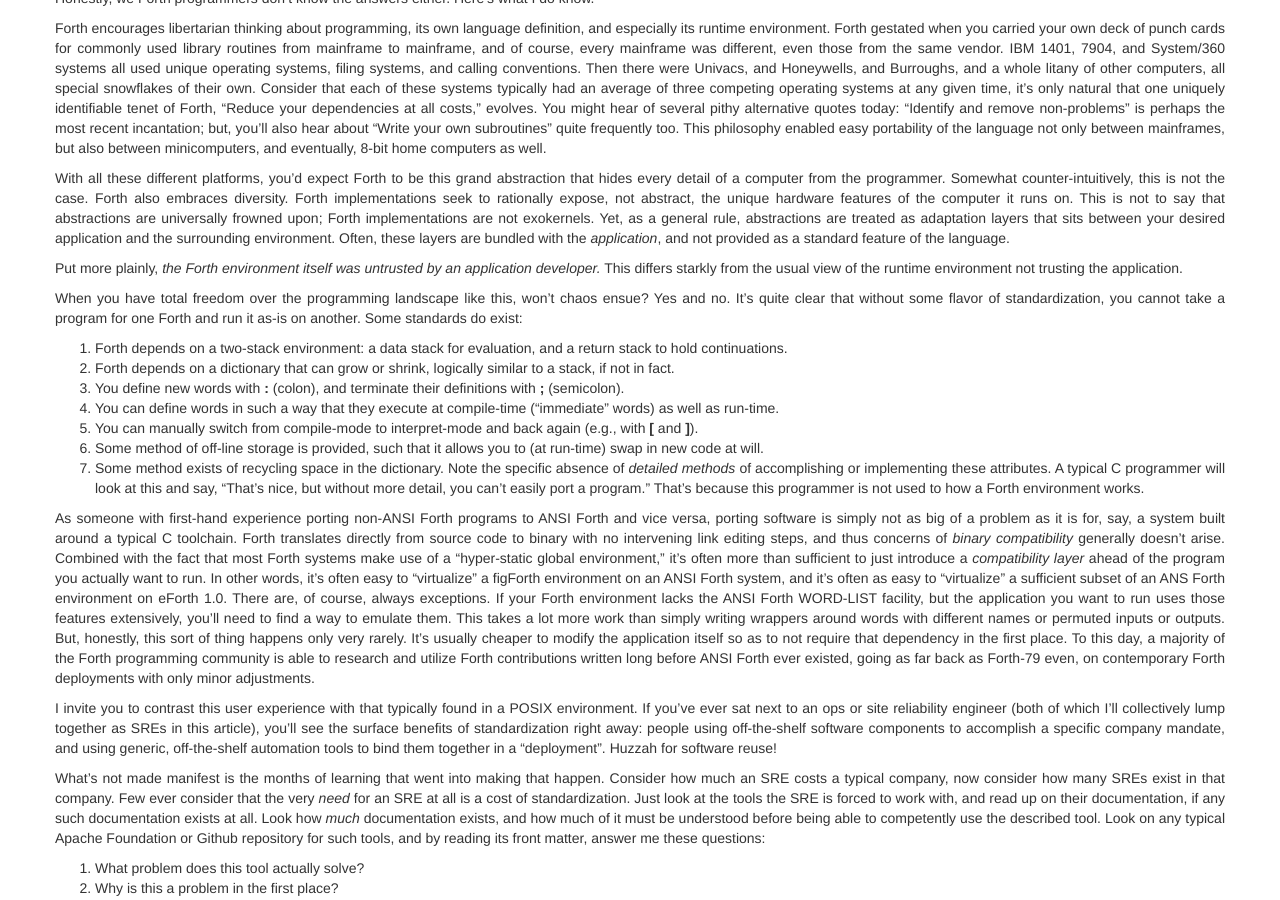
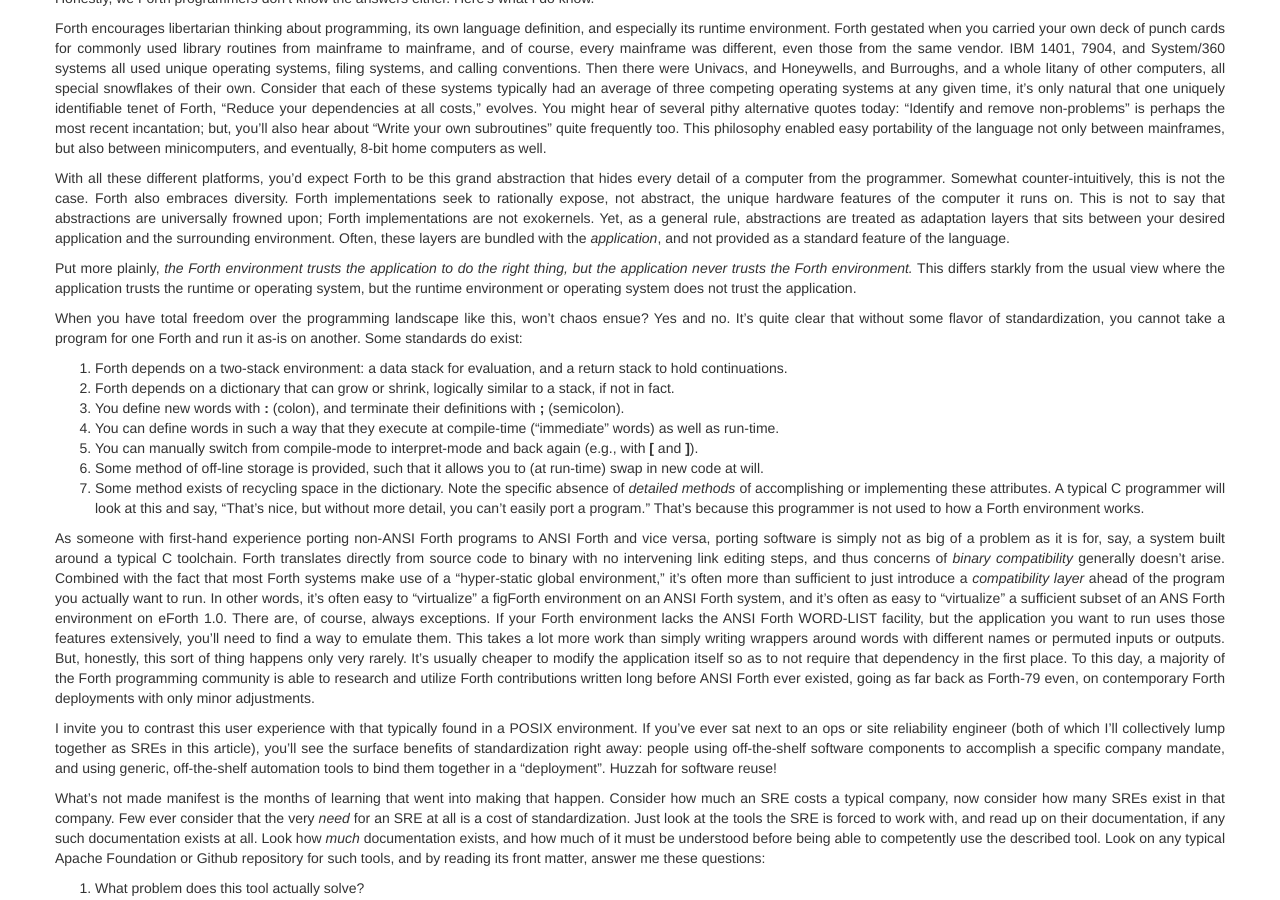
Before and after one commit to sam-falvo/sam-falvo.github.io, a Jekyll site: the page built from _posts/2016-12-18-thoughts-on-forth.md, in a window 1280 px wide and 900 px high, scrolled down 485 px. Built offline with Jekyll 4.4.1, drawn with Linux system fonts in a browser that asks for light colours.

Commit message:
clarification

```diff
--- a/_posts/2016-12-18-thoughts-on-forth.md
+++ b/_posts/2016-12-18-thoughts-on-forth.md
@@ -56,8 +56,11 @@ Yet, as a general rule,
 abstractions are treated as adaptation layers that sits between your desired application and the surrounding environment.
 Often, these layers are bundled with the *application*, and not provided as a standard feature of the language.
 
-Put more plainly, *the Forth environment itself was untrusted by an application developer.*
-This differs starkly from the usual view of the runtime environment not trusting the application.
+Put more plainly,
+*the Forth environment trusts the application to do the right thing, but the application never trusts the Forth environment.*
+This differs starkly from the usual view where
+the application trusts the runtime or operating system,
+but the runtime environment or operating system does not trust the application.
 
 When you have total freedom over the programming landscape like this, won't chaos ensue?
 Yes and no.
```
